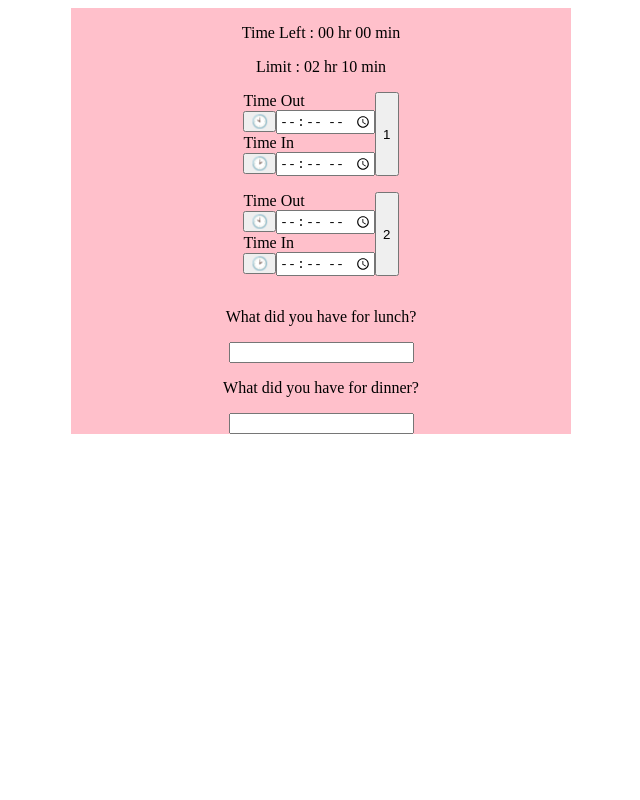
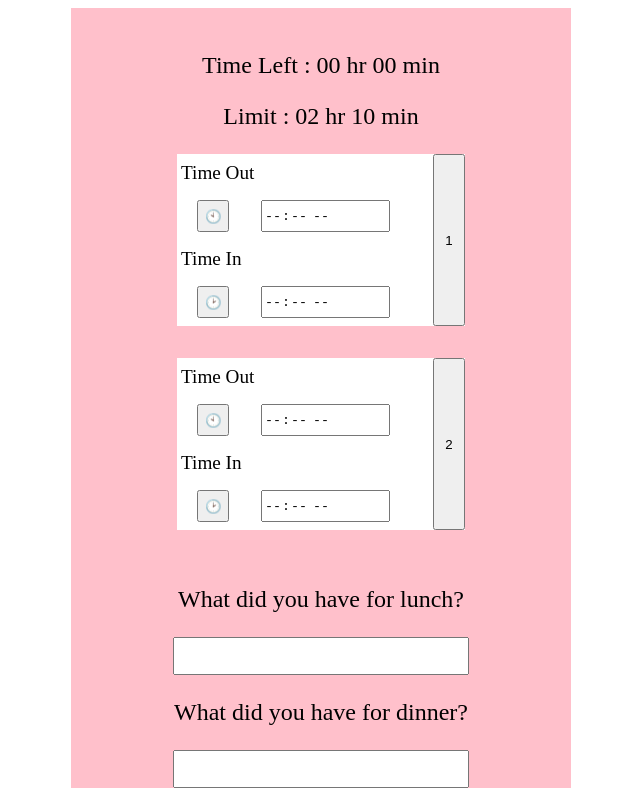
Before and after one commit to vickertan/Rest-Time, a React (Vite) app: page / in a window 1280 px wide. Shown: the whole page, without its empty margins (319-959 px from the left). Built offline with nearby package versions, Linux system fonts and the light colour scheme.

Commit message:
Adjust styling for new component

```diff
--- a/src/main.css
+++ b/src/main.css
@@ -11,20 +11,71 @@ p {
     text-align: center;
 }
 
-.note input {
-    display: block;
-    min-width: 100px;
+.indicator {
+    margin-top: 1.25rem;
+    font-size: 1.5rem;
+}
+
+form {
+    background-color: #fff;
+    font-size: 1.2rem;
+    margin: auto;
+    display: flex;
+    flex-direction: row;
+    margin-bottom: 2rem;
+    height: fit-content;
+    width: 18rem;
+}
+
+form .time-div {
+    flex: 1 1 0%;
+    display: flex;
+    flex-direction: column;
     margin: auto;
 }
 
-form {
-    margin: auto;
+form .time-div label,
+form .time-div div {
+    margin: 0.5rem 0.25rem;
+}
+
+form .time-div label {
+    width: fit-content;
+}
+
+form .time-div div {
     display: flex;
     flex-direction: row;
-    margin-bottom: 1rem;
 }
 
-form .time-div {
-    display: flex;
-    flex-direction: column;
+.time-div div .clock-button {
+    width: 2rem;
+    height: 2rem;
+    margin-left: 1rem;
 }
+
+form .time-div input {
+    width: 50%;
+    margin-left: 2rem;
+}
+
+form .time-div input[type="time"]::-webkit-calendar-picker-indicator {
+    display: none;
+}
+
+form .time-submit {
+    width: 2rem;
+}
+
+.note p {
+    font-size: 1.5rem;
+}
+
+.note input {
+    display: block;
+    width: 18rem;
+    height: 2rem;
+    margin: auto;
+    text-align: center;
+    font-size: 1.25rem;
+}
```
